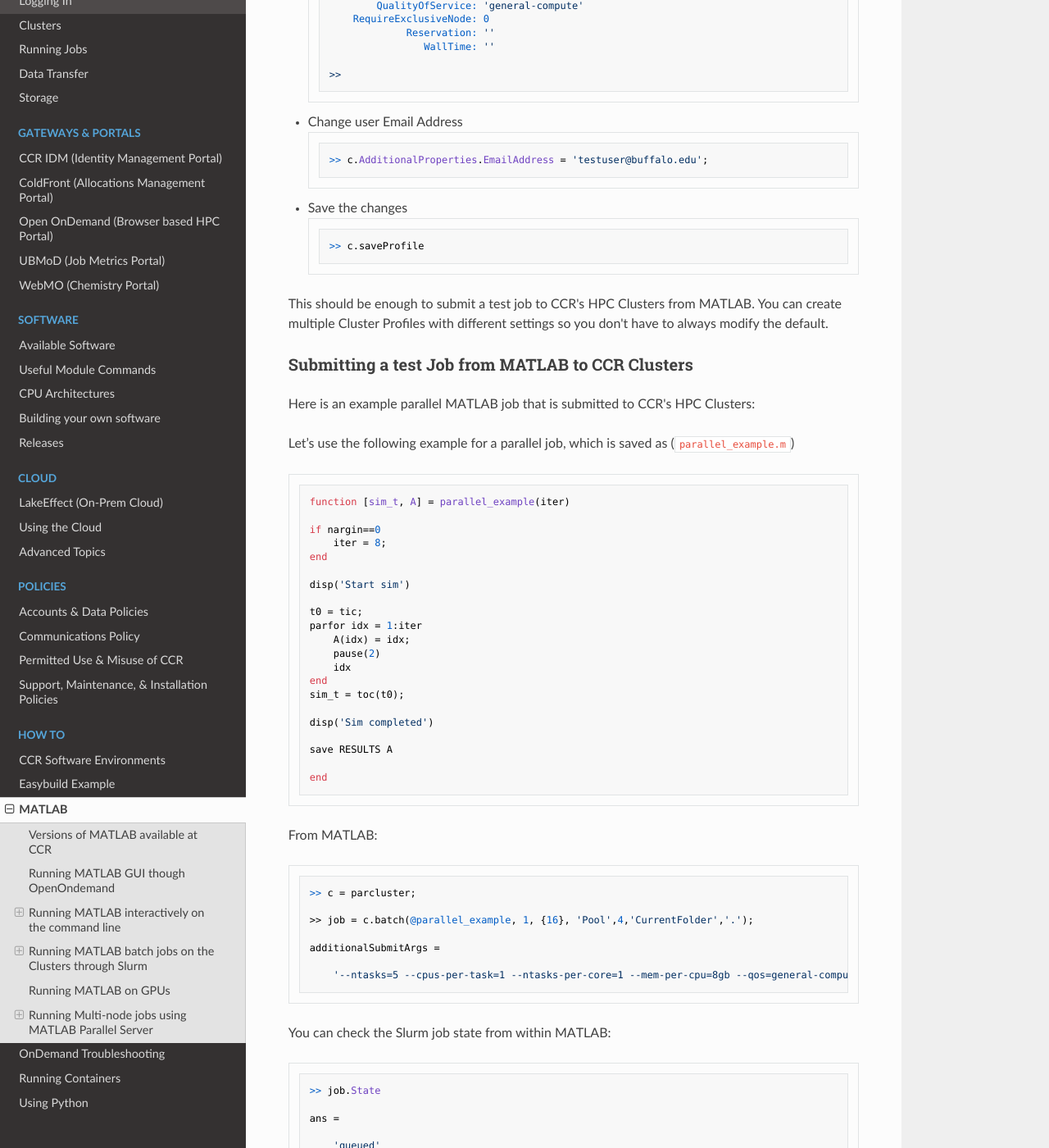
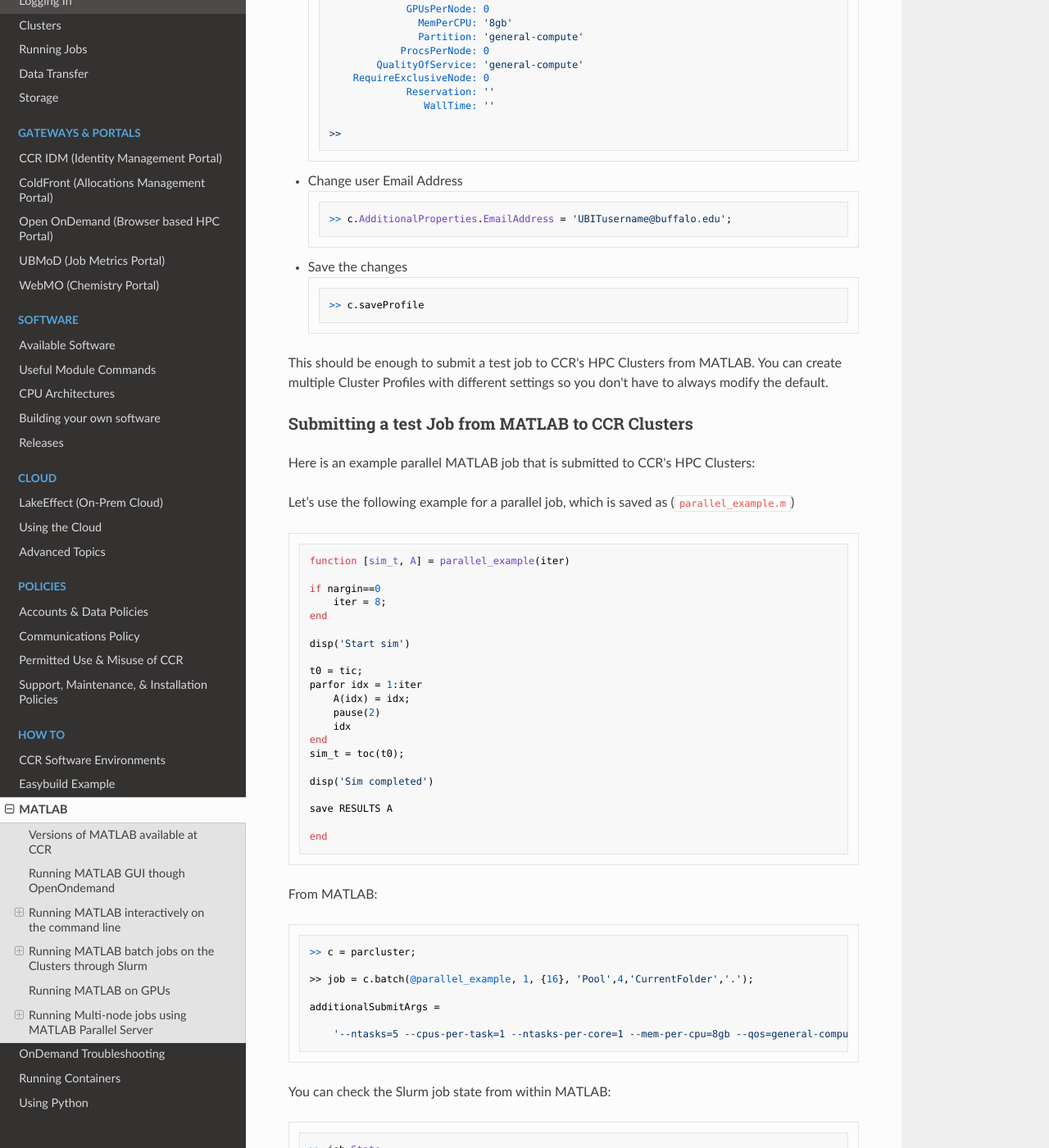
Before and after one commit to ubccr/ccrdocs, an MkDocs documentation site: the page built from pages/howto/matlab.md, in a window 1280 px wide and 1400 px high, scrolled down 7845 px. Shown: the whole window at 82% size. Built offline with MkDocs 1.6.1, drawn with Linux system fonts in a browser that asks for light colours; nearby versions of some CDN libraries; some of the changed text lies outside the part shown.

Commit message:
couple more updates

````diff
--- a/pages/howto/matlab.md
+++ b/pages/howto/matlab.md
@@ -96,7 +98,7 @@ This is an example Slurm script (`matlab-sp.sh`) that can be modified to run a s
 #SBATCH --mem-per-cpu=4G         		# memory per cpu-core (4G per cpu-core is default)
 #SBATCH --time=00:01:00          		# total run time limit (HH:MM:SS)
 #SBATCH --mail-type=all          		# send email on job start, end and fault
-#SBATCH --mail-user=<testuser>@buffalo.edu 	# valid email for Slurm to send notifications
+#SBATCH --mail-user=UBITusername@buffalo.edu 	# valid email for Slurm to send notifications
 
 module load matlab/2023b
 
@@ -164,7 +166,7 @@ This is an example Slurm script (`matlab-mp.sh`) that can be modified to run a s
 #SBATCH --mem-per-cpu=4G                        # memory per cpu-core (4G per cpu-core is default)
 #SBATCH --time=00:01:00                         # total run time limit (HH:MM:SS)
 #SBATCH --mail-type=all                         # send email on job start, end and fault
-#SBATCH --mail-user=<testuser>@buffalo.edu      # valid email for Slurm to send notifications
+#SBATCH --mail-user=UBITusername@buffalo.edu      # valid email for Slurm to send notifications
 
 module load matlab/2023b
 
@@ -240,7 +242,7 @@ With the corresponding slurm script (`matlab-gpu.sh`)
 #SBATCH --gpus-per-node=1             	# number of gpus per node
 #SBATCH --time=00:01:00                 # total run time limit (HH:MM:SS)
 #SBATCH --mail-type=all                 # send email on job start, end and fault
-#SBATCH --mail-user=testuser@buffalo.edu  # valid email for Slurm to send notifications
+#SBATCH --mail-user=UBITusername@buffalo.edu  # valid email for Slurm to send notifications
 
 module load matlab/2023b
 
@@ -318,7 +320,7 @@ ans =
 ```
 - Change user Email Address
 ```
->> c.AdditionalProperties.EmailAddress = 'testuser@buffalo.edu';
+>> c.AdditionalProperties.EmailAddress = 'UBITusername@buffalo.edu';
 ```
 - Save the changes
 ```
@@ -366,7 +368,7 @@ From MATLAB:
 
 additionalSubmitArgs =
 
-    '--ntasks=5 --cpus-per-task=1 --ntasks-per-core=1 --mem-per-cpu=8gb --qos=general-compute --clusters ub-hpc -p general-compute --mail-type=ALL --mail-user=testuser@buffalo.edu'
+    '--ntasks=5 --cpus-per-task=1 --ntasks-per-core=1 --mem-per-cpu=8gb --qos=general-compute --clusters ub-hpc -p general-compute --mail-type=ALL --mail-user=UBITusername@buffalo.edu'
 ```
 
 You can check the Slurm job state from within MATLAB:
````
Also changed, not shown: other parts of pages/howto/matlab.md (+2 -0 lines), pages/hpc/login.md (+1 -1 lines).
